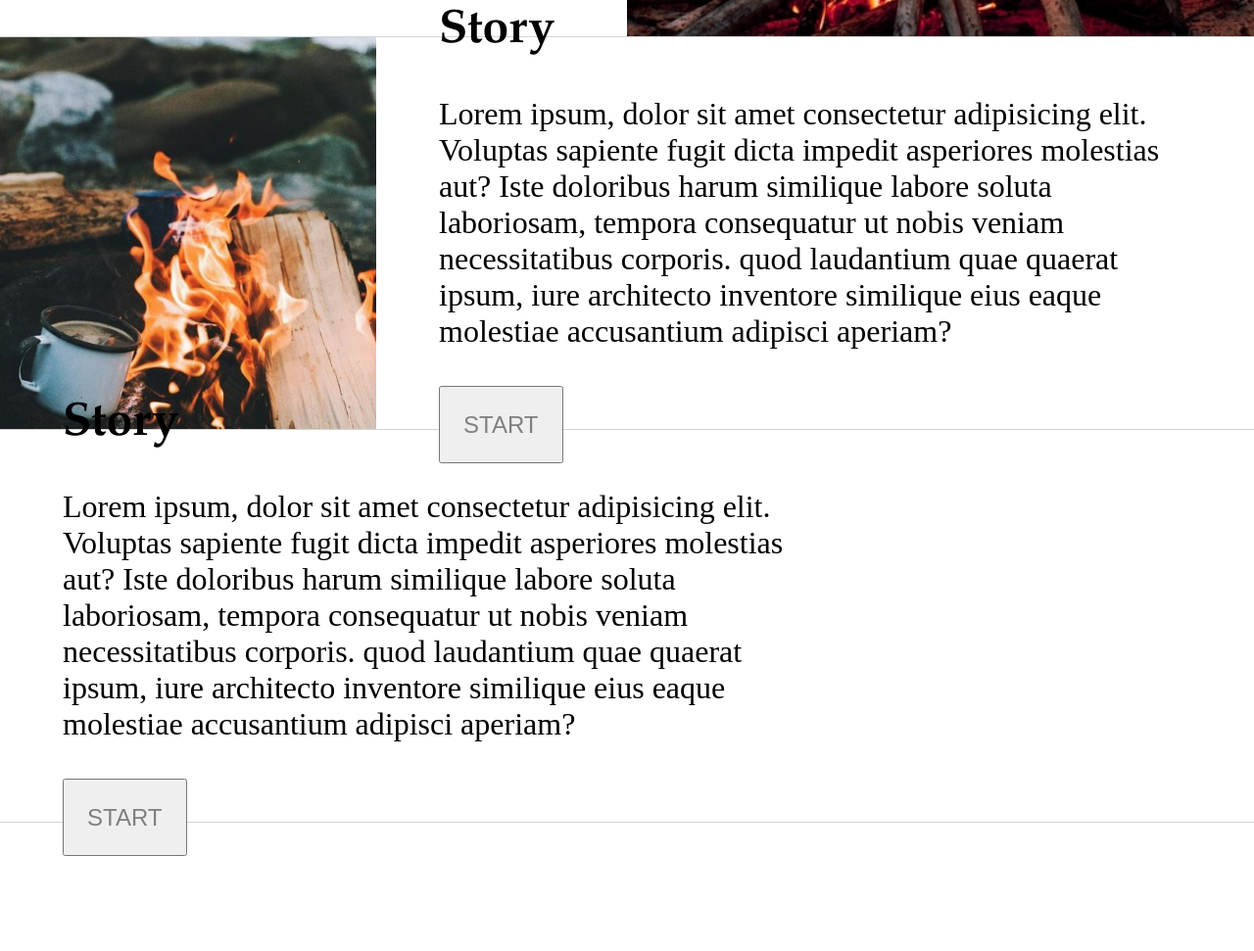
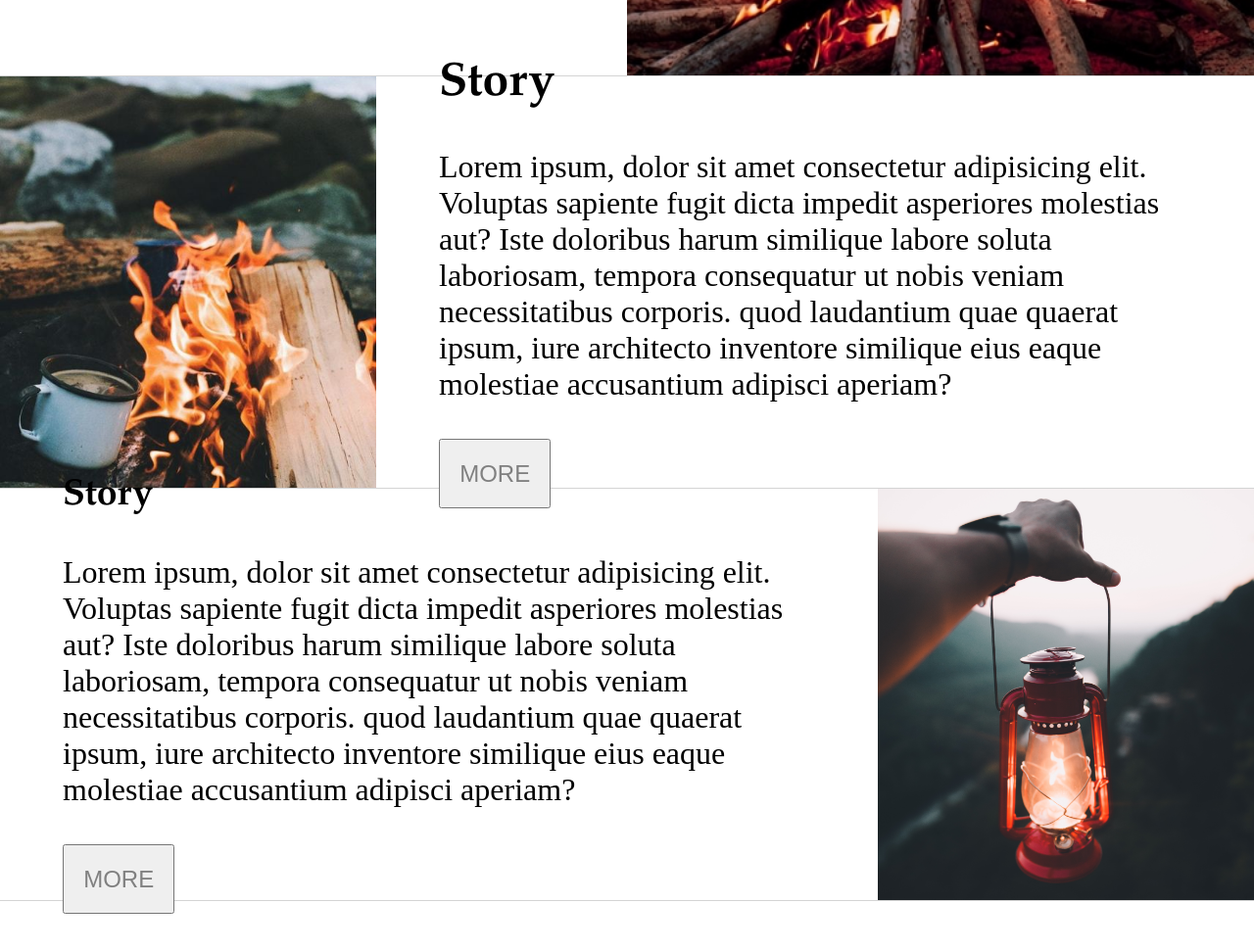
Before and after one commit to D3OL/EXAM, a plain HTML site: page index.html in a window 1280 px wide. Shown: the part 827-1798 px from the top of the page at 98% size. Drawn offline with Linux system fonts and the light colour scheme; a web font is replaced by a local one.

Commit message:
Restyling Cards

```diff
--- a/css/style-max.css
+++ b/css/style-max.css
@@ -89,7 +89,7 @@ nav{
 #information{
     position: relative;
     top: 8vh;
-    height: 200vh;
+    height: 210vh;
 }
 .card{
     display: flex;
@@ -112,7 +112,7 @@ nav{
 }
 .c-btn{
     color: grey;
-    padding: 3%;
+    padding: 2.5%;
     font-size: 3vh;
 }
 .card-2{
--- a/index.html
+++ b/index.html
@@ -46,18 +46,18 @@
                 <br>
                 <p>Lorem ipsum, dolor sit amet consectetur adipisicing elit. Voluptas sapiente fugit dicta impedit asperiores molestias aut? Iste doloribus harum similique labore soluta laboriosam, tempora consequatur ut nobis veniam necessitatibus corporis. quod laudantium quae quaerat ipsum, iure architecto inventore similique eius eaque molestiae accusantium adipisci aperiam?</p>
                 <br>
-                <button type="button" class="c-btn btn-outline-primary">START</button>
+                <button type="button" class="c-btn btn-outline-primary">MORE</button>
             </div>
         </div>
         <div class="card card-3 bb">
             <div class="card-text-3">
-                <h2>Story</h2>
+                <h3>Story</h3>
                 <br>
                 <p>Lorem ipsum, dolor sit amet consectetur adipisicing elit. Voluptas sapiente fugit dicta impedit asperiores molestias aut? Iste doloribus harum similique labore soluta laboriosam, tempora consequatur ut nobis veniam necessitatibus corporis. quod laudantium quae quaerat ipsum, iure architecto inventore similique eius eaque molestiae accusantium adipisci aperiam?</p>
                 <br>
-                <button type="button" class="c-btn btn-outline-primary">START</button>
-                <div class="card-img-3 mediacontent"></div>
+                <button type="button" class="c-btn btn-outline-primary">MORE</button>
             </div>
+            <div class="card-img-3 mediacontent"></div>
         </div>
     </section>
 </body>
```
